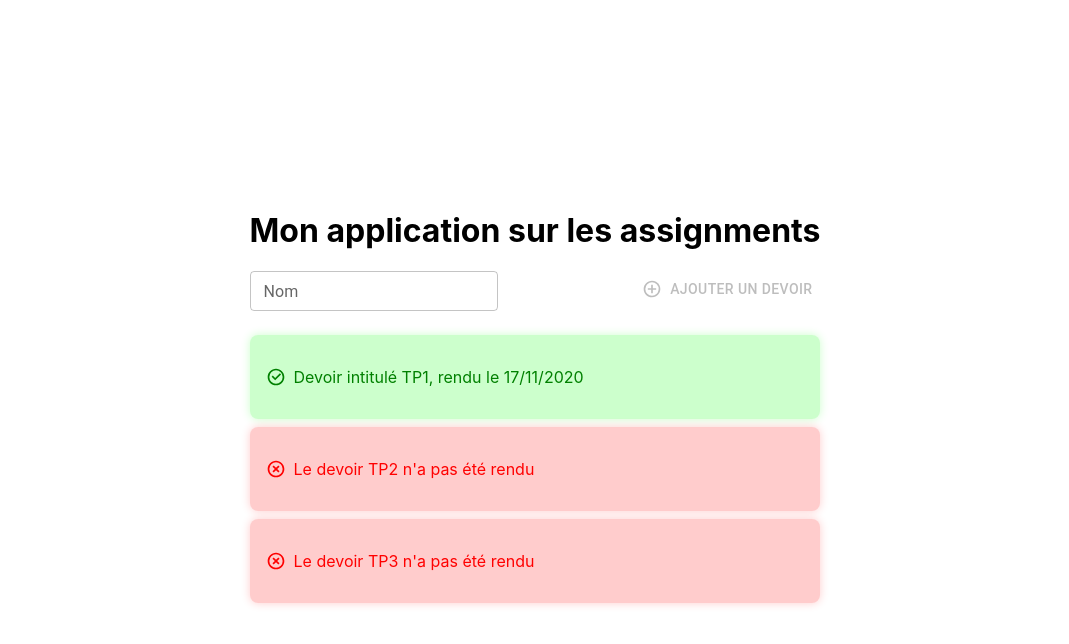
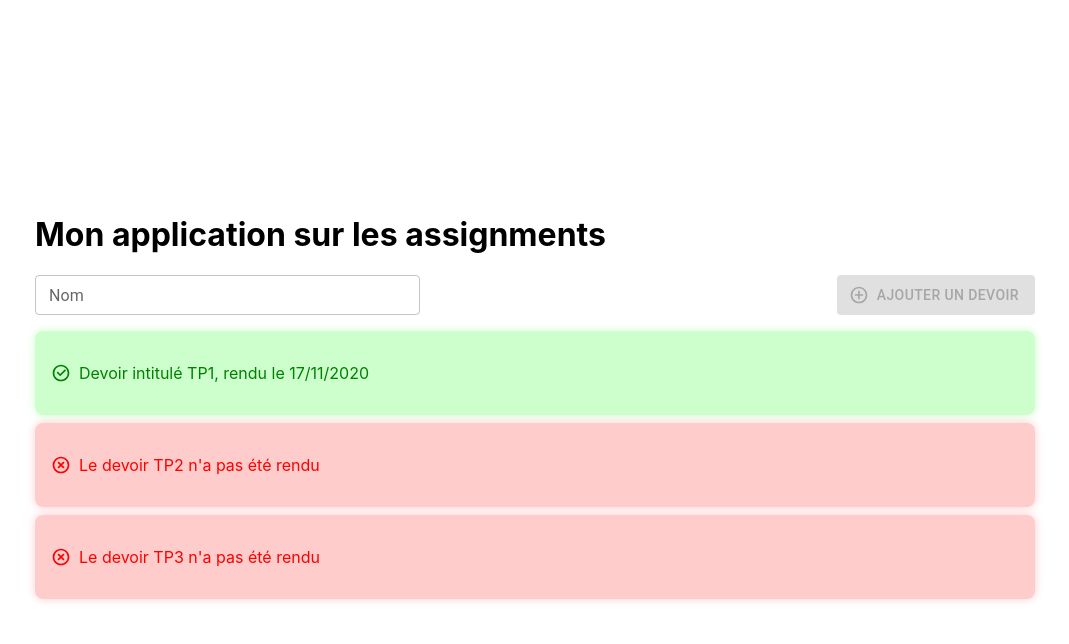
Before and after one commit to SachaBydon/tp2-web-sacha-bydon, a React (Vite) app: page / in a window 1280 px wide. Both pictures are taken after a click on the button "AJOUTER UN DEVOIR". Shown: the top 644 px of the page, without its empty margins (105-1174 px from the left). Built offline with nearby package versions, Linux system fonts and the light colour scheme.

Commit message:
update styles

```diff
--- a/package.json
+++ b/package.json
@@ -12,11 +12,10 @@
     "@mui/icons-material": "^5.0.1",
     "@mui/lab": "^5.0.0-alpha.48",
     "@mui/material": "^5.0.1",
-    "less": "^4.1.1",
+    "date-fns": "^2.24.0",
     "react": "^17.0.0",
     "react-dom": "^17.0.0",
     "react-icons": "^4.2.0",
-    "rsuite": "^5.0.0",
     "sass": "^1.42.1"
   },
   "devDependencies": {
--- a/src/App.tsx
+++ b/src/App.tsx
@@ -1,4 +1,4 @@
-import './App.less'
+import './App.scss'
 import { Assignments } from './components'
 import { AppContext } from './AppContext'
 import Assignment from './types/Assignment'
--- a/src/components/AddAssignment/AddAssignment.tsx
+++ b/src/components/AddAssignment/AddAssignment.tsx
@@ -5,6 +5,7 @@ import LocalizationProvider from '@mui/lab/LocalizationProvider'
 import DatePicker from '@mui/lab/DatePicker'
 import { RiAddCircleLine } from 'react-icons/ri'
 import { useContextState } from '../../AppContext'
+import './AddAssignmentStyle.scss'
 
 export default function AddAssignment() {
   const { addAssignment: add } = useContextState()
@@ -18,9 +19,7 @@ export default function AddAssignment() {
     date: new Date(),
   }
 
-  const [formValue, setFormValue] = useState<FormData>(
-    defaultFormData
-  )
+  const [formValue, setFormValue] = useState<FormData>(defaultFormData)
   const [formVisible, setFormVisible] = useState(false)
 
   function onSubmit(e: any) {
@@ -33,9 +32,8 @@ export default function AddAssignment() {
     setFormVisible(false)
   }
 
-
   return (
-    <div style={{ marginBottom: 16, marginTop: 16 }}>
+    <div id="AddAssignment">
       {formVisible ? (
         <form onSubmit={onSubmit}>
           <FormGroup>
@@ -65,19 +63,24 @@ export default function AddAssignment() {
               disabled={!formValue.name.length || formValue.date === null}
               type="submit"
               startIcon={<RiAddCircleLine size="20px" />}
+              variant="contained"
+              disableElevation
             >
               Ajouter un devoir
             </Button>
           </FormGroup>
         </form>
       ) : (
+        <div>
           <Button
             onClick={() => setFormVisible(true)}
-          style={{ marginLeft: 'auto' }}
             startIcon={<RiAddCircleLine size="20px" />}
+            variant="contained"
+            disableElevation
           >
             Ajouter un devoir
           </Button>
+        </div>
       )}
     </div>
   )
--- /dev/null
+++ b/src/components/AddAssignment/AddAssignmentStyle.scss
@@ -0,0 +1,35 @@
+#AddAssignment {
+  form {
+    // margin: 16px 0 16px 0;
+    // display: flex;
+    // justify-content: space-between;
+    // flex-wrap: wrap;
+
+    // .rs-form-group:last-child {
+    //   margin-right: 0;
+    // }
+
+    // & > div {
+    //   margin-bottom: 8px !important;
+    // }
+
+    display: flex;
+    justify-content: space-between;
+    gap: 16px;
+    margin: 16px 0;
+
+    & > :not(:last-child) {
+      flex: 1;
+    }
+  }
+
+  & > div {
+    margin: 16px 0;
+    margin-left: auto;
+    width: fit-content;
+  }
+
+  button {
+    height: 40px;
+  }
+}
--- a/src/components/Assignments/AssignmentsStyle.scss
+++ b/src/components/Assignments/AssignmentsStyle.scss
@@ -1,19 +1,6 @@
-
 .Assignments {
-  form {
-    margin: 16px 0 16px 0;
-    display: flex;
-    justify-content: space-between;
-    flex-wrap: wrap;
-
-    .rs-form-group:last-child {
-      margin-right: 0;
-    }
-
-    & > div {
-      margin-bottom: 8px !important;
-    }
-  }
+  width: 100%;
+  max-width: var(--bp);
 
   & > :is(.assignment-rendu, .assignment-non-rendu) {
     padding: 16px;
@@ -29,12 +16,12 @@
   }
 
   .assignment-rendu {
-    background-color: rgba(#00ff00, .2);
-    box-shadow: 0 0 10px rgba(#00ff00, .2);
+    background-color: rgba(#00ff00, 0.2);
+    box-shadow: 0 0 10px rgba(#00ff00, 0.2);
   }
 
   .assignment-non-rendu {
-    background-color: rgba(#ff0000, .2);
-    box-shadow: 0 0 10px rgba(#ff0000, .2);
+    background-color: rgba(#ff0000, 0.2);
+    box-shadow: 0 0 10px rgba(#ff0000, 0.2);
   }
 }
--- a/src/index.less
+++ b/src/index.scss
@@ -1,4 +1,7 @@
 
+:root {
+  --bp: 1000px;
+}
 
 * {
   box-sizing: border-box;
--- a/src/main.tsx
+++ b/src/main.tsx
@@ -1,6 +1,6 @@
 import React from 'react'
 import ReactDOM from 'react-dom'
-import './index.less'
+import './index.scss'
 import App from './App'
 
 ReactDOM.render(
```
Also changed, not shown: src/App.scss (renamed from src/App.less), 1 other file (tests, documents, lock files or other folders). Lines whose indentation alone changed are shown as unchanged.
